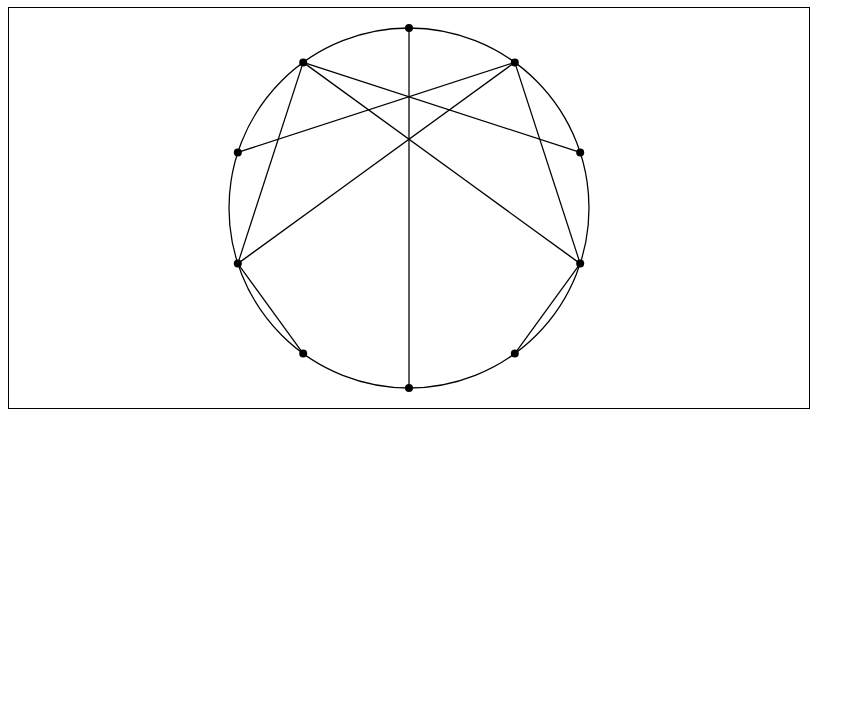
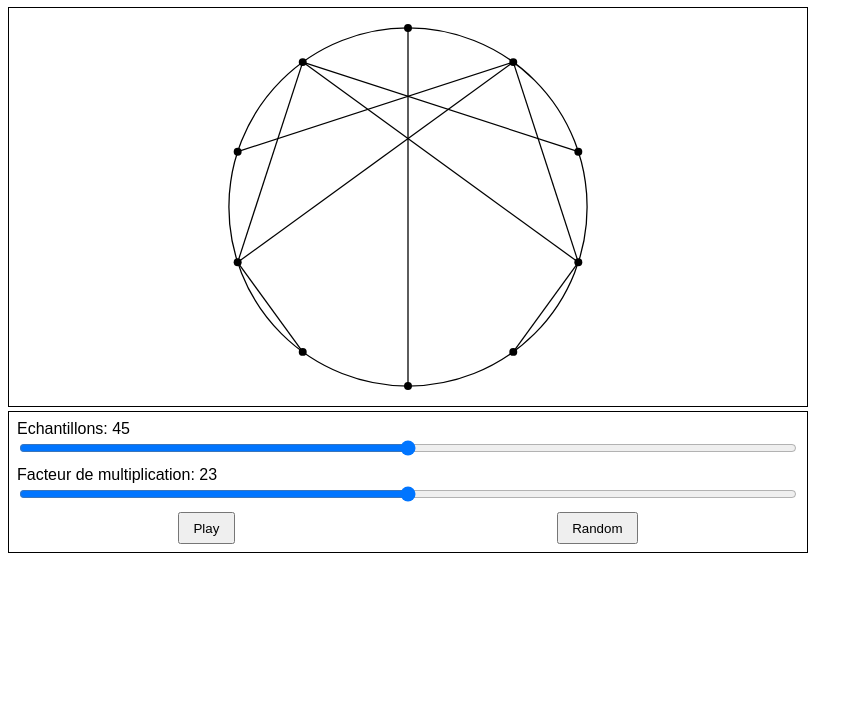
Before and after one commit to jlg-formation/tsrzz1-june-2024, a website built with Vite: page front/index.html in a window 1280 px wide. Shown: the part 73-800 px from the top of the page, without its empty margins (0-865 px from the left). Built offline with nearby package versions, Linux system fonts and the light colour scheme.

Commit message:
dev: css

```diff
--- a/front/index.html
+++ b/front/index.html
@@ -12,6 +12,20 @@
       <g class="samples"></g>
       <g class="lines"></g>
     </svg>
+    <div class="command">
+      <label class="samples">
+        <span>Echantillons: <span class="value">45</span></span>
+        <input type="range" min="0" max="500" step="1" />
+      </label>
+      <label class="multiplicationFactor">
+        <span>Facteur de multiplication: <span class="value">23</span></span>
+        <input type="range" min="0" max="100" step="1" />
+      </label>
+      <div class="buttons">
+        <button class="play">Play</button>
+        <button class="random">Random</button>
+      </div>
+    </div>
     <script type="module" src="/src/main.ts"></script>
   </body>
 </html>
--- a/front/src/style.css
+++ b/front/src/style.css
@@ -1,3 +1,11 @@
+* {
+  box-sizing: border-box;
+}
+
+body {
+  font-family: sans-serif;
+}
+
 svg {
   width: 50em;
   height: 25em;
@@ -23,3 +31,27 @@ svg {
     }
   }
 }
+
+div.command {
+  width: 50em;
+  border: 0.1em solid black;
+  padding: 0.5em;
+
+  display: flex;
+  flex-flow: column;
+  gap: 0.5em;
+
+  label {
+    display: flex;
+    flex-flow: column;
+  }
+
+  div.buttons {
+    display: flex;
+    justify-content: space-around;
+    button {
+      padding: 0.5em 1em;
+      cursor: pointer;
+    }
+  }
+}
```
